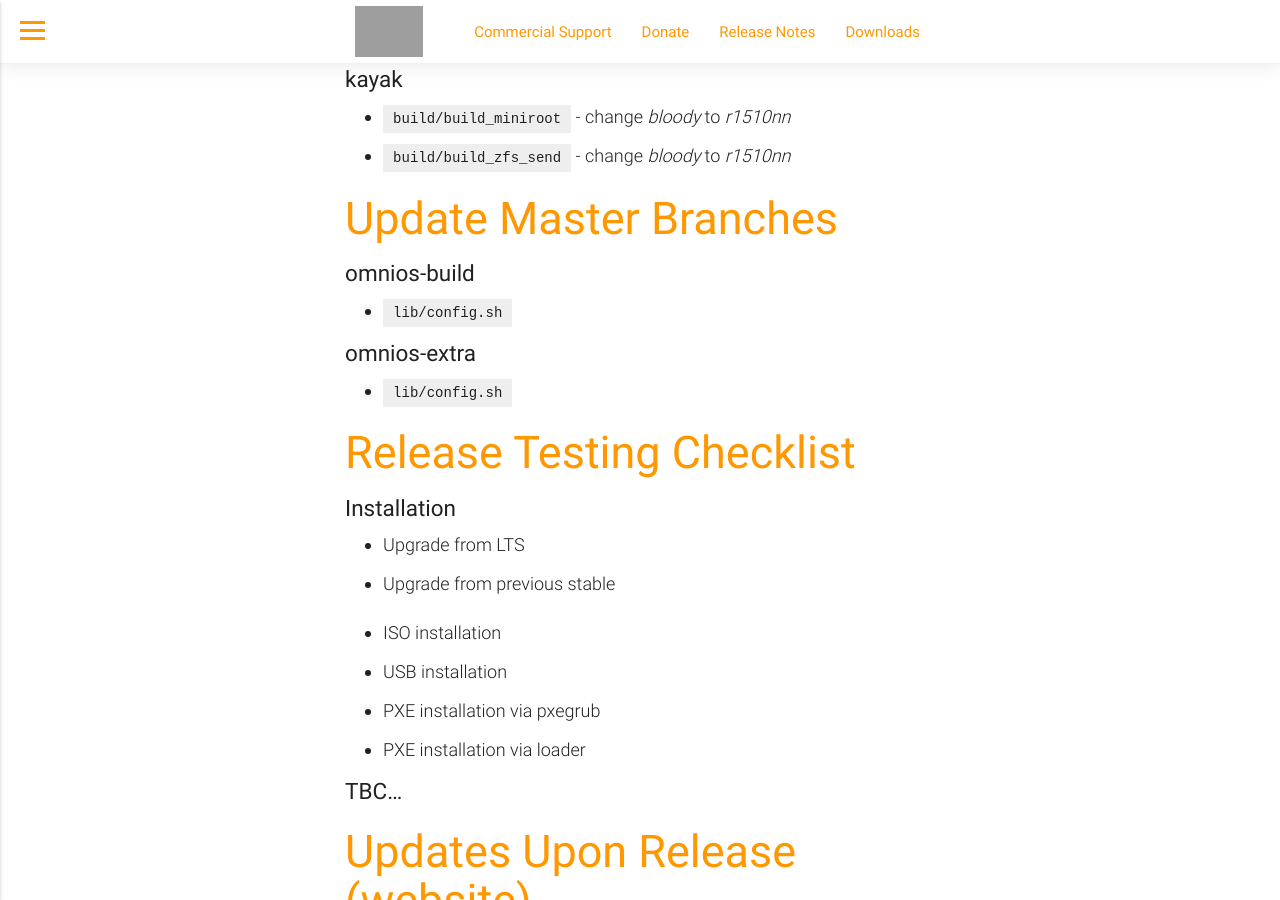
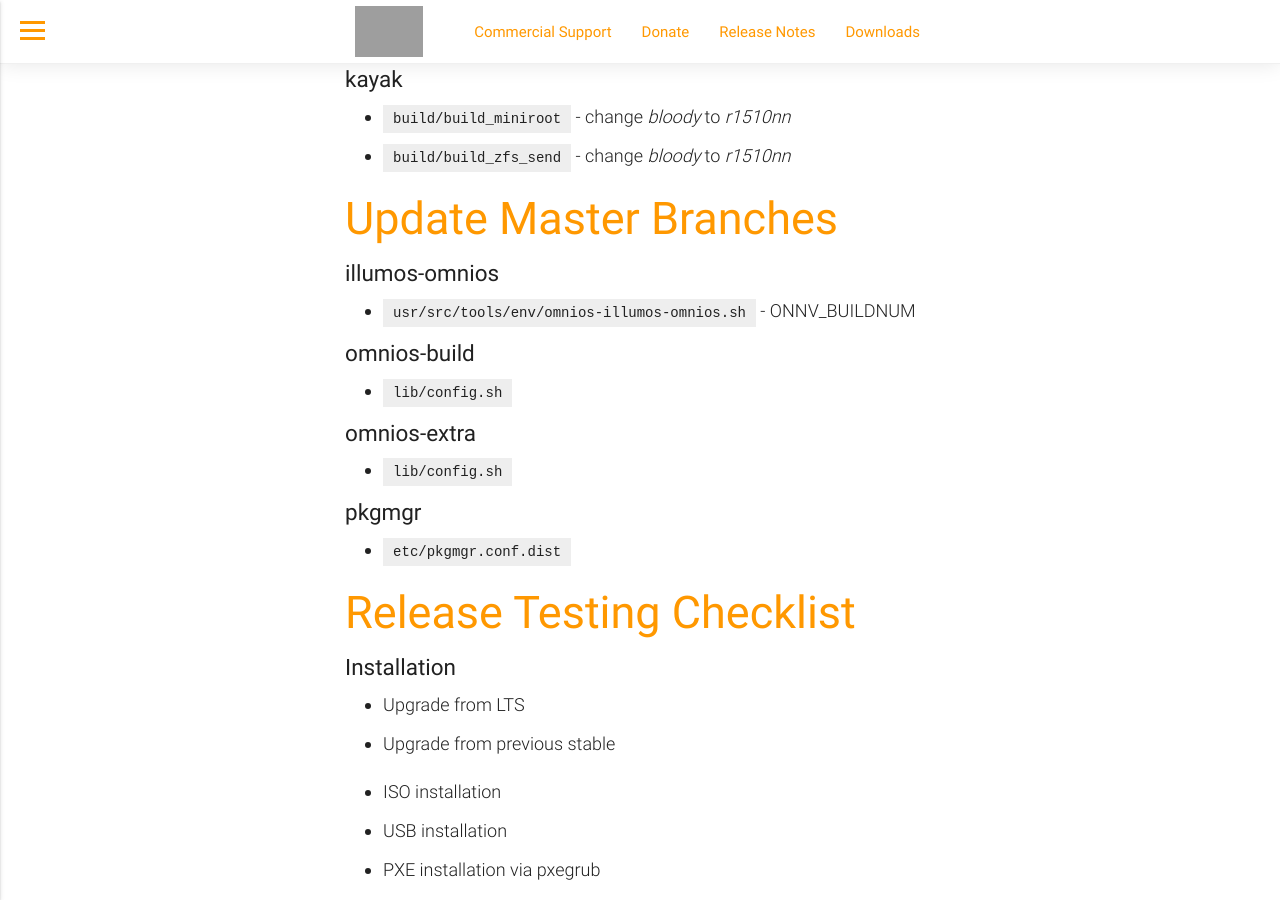
Before and after one commit to omniosorg/omniosorg.github.io, a Jekyll site: the page built from _docs/dev/release.md, in a window 1280 px wide and 900 px high, scrolled down 1218 px. Built offline with Jekyll 4.4.1, drawn with Linux system fonts in a browser that asks for light colours; grey boxes are pictures that could not be loaded.

Commit message:
more release work

```diff
--- a/_docs/dev/release.md
+++ b/_docs/dev/release.md
@@ -59,6 +59,10 @@
 
 # Update Master Branches
 
+### illumos-omnios
+
+* `usr/src/tools/env/omnios-illumos-omnios.sh` - ONNV\_BUILDNUM
+
 ### omnios-build
 
 * `lib/config.sh`
@@ -66,6 +70,10 @@
 ### omnios-extra
 
 * `lib/config.sh`
+
+### pkgmgr
+
+* `etc/pkgmgr.conf.dist`
 
 # Release Testing Checklist
 
```
